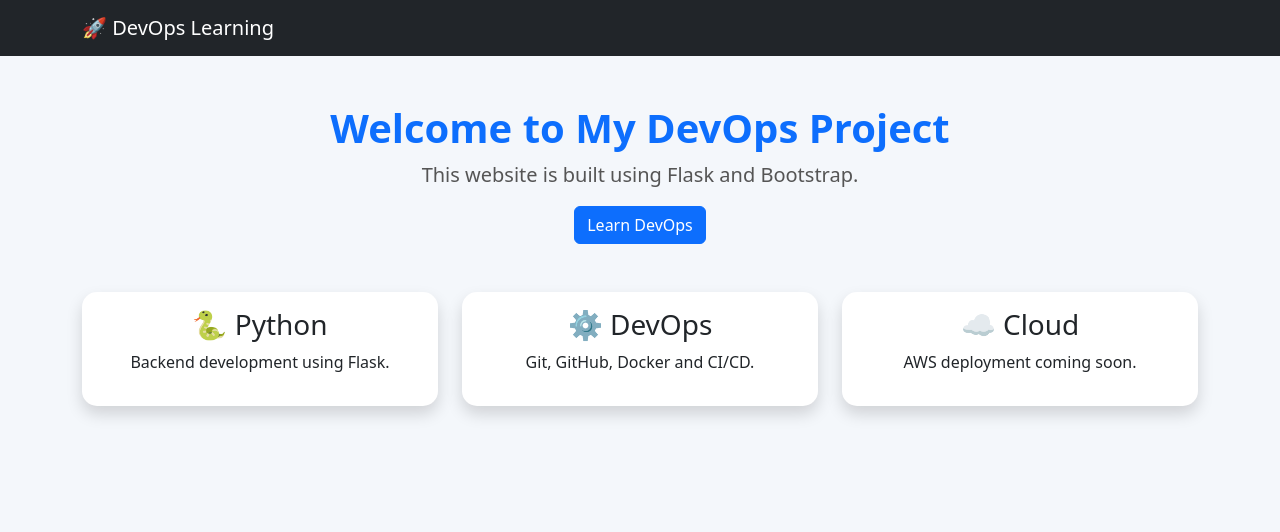
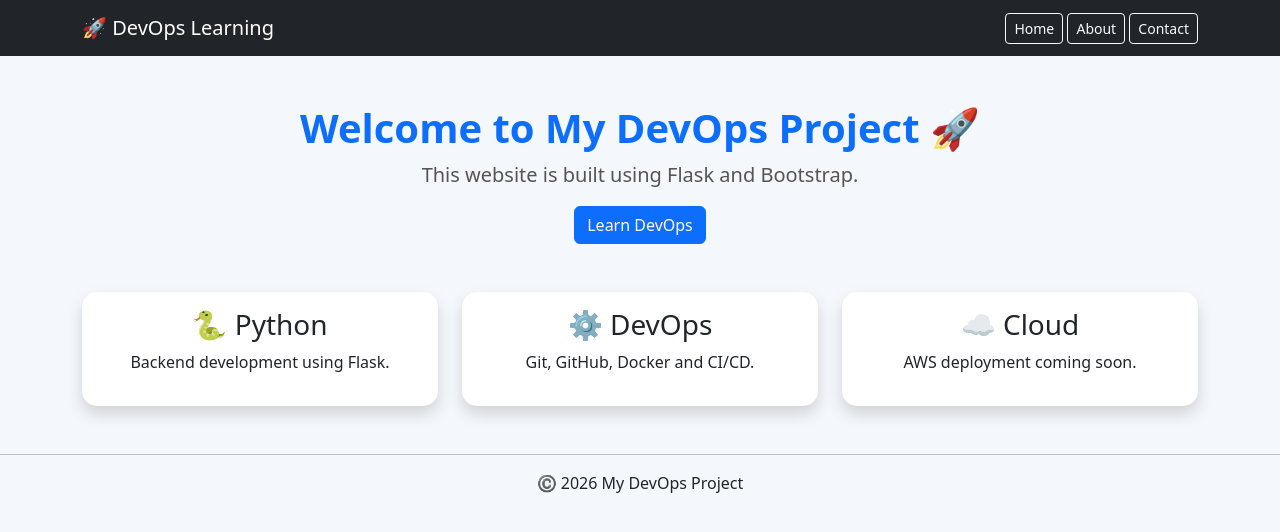
Before and after one commit to abdullahjattak24-dotcom/my-devops--project, a Flask app: page / in a window 1280 px wide. Shown: the top 532 px of the page. Run offline with Flask 3, Linux system fonts and the light colour scheme.

Commit message:
Completed Day 7 - Flask Templates Inheritance

```diff
--- /dev/null
+++ b/app/templates/base.html
@@ -0,0 +1,43 @@
+<!DOCTYPE html>
+<html lang="en">
+<head>
+    <meta charset="UTF-8">
+    <meta name="viewport" content="width=device-width, initial-scale=1.0">
+    <title>My DevOps Project</title>
+
+    <!-- Bootstrap CSS -->
+    <link href="https://cdn.jsdelivr.net/npm/bootstrap@5.3.7/dist/css/bootstrap.min.css" rel="stylesheet">
+
+    <!-- Custom CSS -->
+    <link rel="stylesheet" href="{{ url_for('static', filename='style.css') }}">
+</head>
+
+<body>
+
+<nav class="navbar navbar-dark bg-dark">
+    <div class="container">
+        <a class="navbar-brand" href="/">🚀 DevOps Learning</a>
+
+        <div>
+            <a class="btn btn-outline-light btn-sm" href="/">Home</a>
+            <a class="btn btn-outline-light btn-sm" href="/about">About</a>
+            <a class="btn btn-outline-light btn-sm" href="/contact">Contact</a>
+        </div>
+    </div>
+</nav>
+
+<div class="container mt-5">
+
+{% block content %}
+
+{% endblock %}
+
+</div>
+
+<footer class="text-center mt-5 mb-3">
+    <hr>
+    <p>©️ 2026 My DevOps Project</p>
+</footer>
+
+</body>
+</html>
--- a/app/templates/index.html
+++ b/app/templates/index.html
@@ -1,28 +1,10 @@
-<!DOCTYPE html>
-<html lang="en">
-<head>
-    <meta charset="UTF-8">
-    <meta name="viewport" content="width=device-width, initial-scale=1.0">
-    <title>My DevOps Project</title>
+{% extends "base.html" %}
 
-    <!-- Bootstrap CSS -->
-    <link href="https://cdn.jsdelivr.net/npm/bootstrap@5.3.7/dist/css/bootstrap.min.css" rel="stylesheet">
+{% block content %}
 
-    <!-- Custom CSS -->
-    <link rel="stylesheet" href="{{ url_for('static', filename='style.css') }}">
-</head>
+<div class="text-center">
 
-<body>
-
-<nav class="navbar navbar-dark bg-dark">
-    <div class="container">
-        <a class="navbar-brand" href="#">🚀 DevOps Learning</a>
-    </div>
-</nav>
-
-<div class="container text-center mt-5">
-
-    <h1 class="text-primary">Welcome to My DevOps Project</h1>
+    <h1 class="text-primary">Welcome to My DevOps Project 🚀</h1>
 
     <p class="lead">
         This website is built using Flask and Bootstrap.
@@ -32,11 +14,13 @@
         Learn DevOps
     </button>
 
+</div>
+
 <div class="row">
 
     <div class="col-md-4">
         <div class="card shadow">
-                <div class="card-body">
+            <div class="card-body text-center">
                 <h3>🐍 Python</h3>
                 <p>Backend development using Flask.</p>
             </div>
@@ -45,7 +29,7 @@
 
     <div class="col-md-4">
         <div class="card shadow">
-                <div class="card-body">
+            <div class="card-body text-center">
                 <h3>⚙️ DevOps</h3>
                 <p>Git, GitHub, Docker and CI/CD.</p>
             </div>
@@ -54,7 +38,7 @@
 
     <div class="col-md-4">
         <div class="card shadow">
-                <div class="card-body">
+            <div class="card-body text-center">
                 <h3>☁️ Cloud</h3>
                 <p>AWS deployment coming soon.</p>
             </div>
@@ -63,7 +47,4 @@
 
 </div>
 
-</div>
-
-</body>
-</html>
+{% endblock %}
```
Lines whose indentation alone changed are shown as unchanged.
